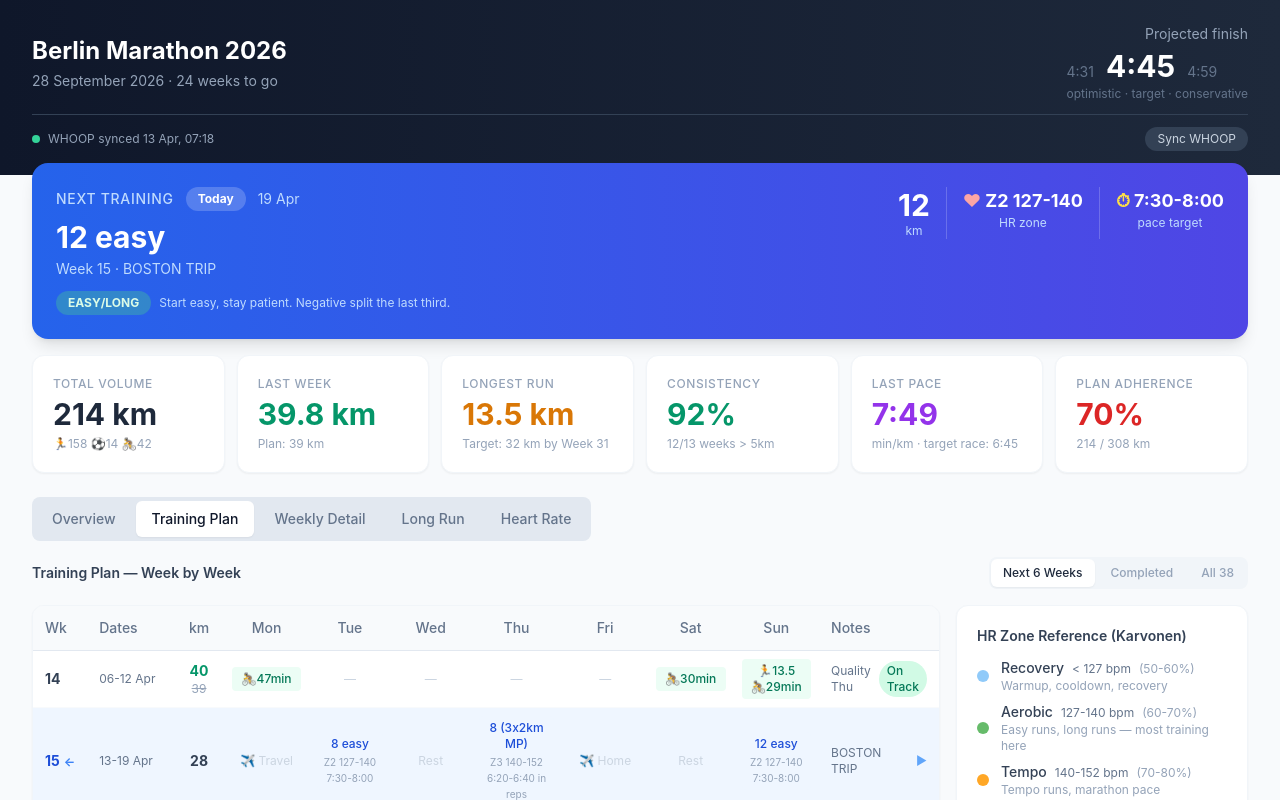
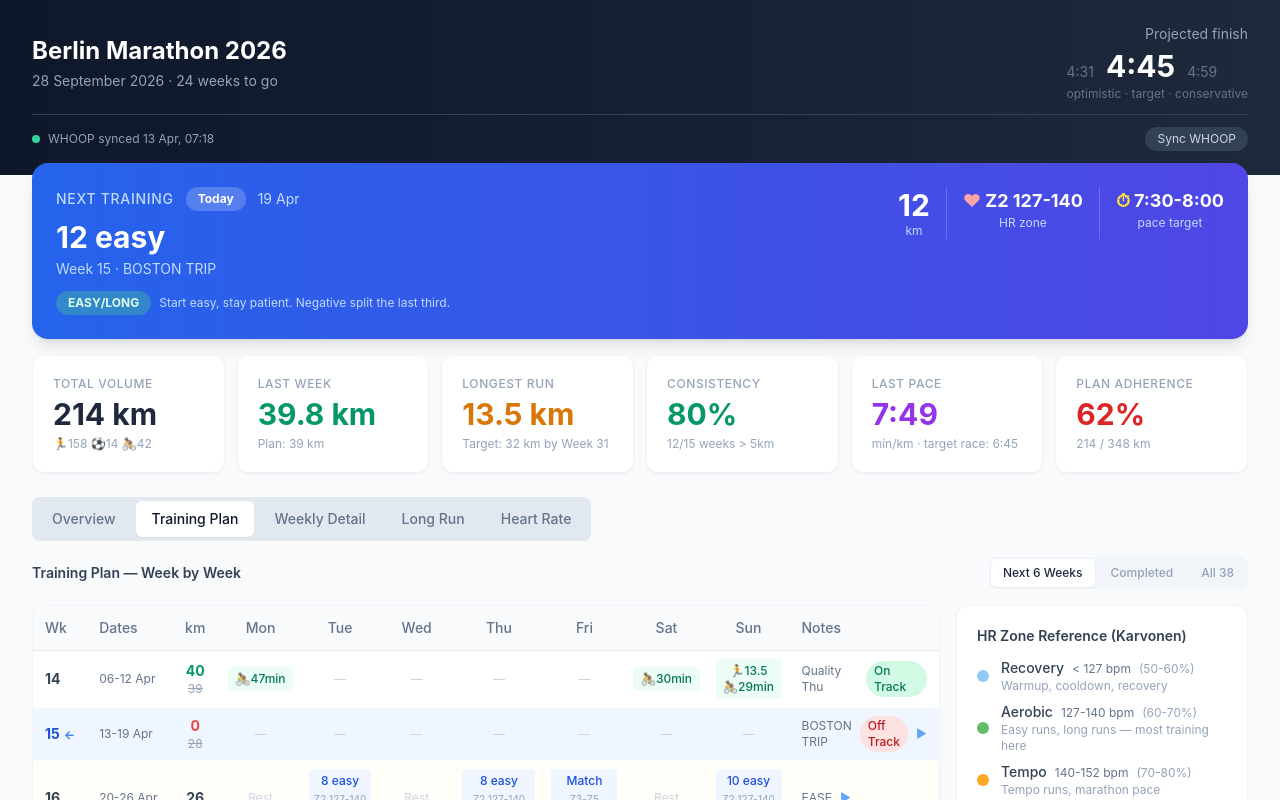
Before and after one commit to mpk907/berlin-marathon-2026, a Next.js app: page / in a window 1280 px wide. Both pictures are taken after a click on the button "Training Plan". Shown: the top 800 px of the page. Built offline with nearby package versions, Linux system fonts and the light colour scheme.

Commit message:
Show data through current day in plan and charts

```diff
--- a/src/app/api/activities/route.js
+++ b/src/app/api/activities/route.js
@@ -62,16 +62,54 @@ export async function GET() {
 
 /**
  * Merge synced weekly data with plan targets from trainingPlan.
- * Includes plan target for every week, not just weeks with actuals.
+ * Returns a COMPLETE timeline from week 1 through the current week,
+ * filling in zeros for weeks without WHOOP data.
+ * This ensures the dashboard always shows data up to today.
  */
 function mergeWithPlan(weeklyData, plan) {
+  // Compute current week number
+  const WEEK1_START = new Date("2026-01-05T00:00:00Z");
+  const now = new Date();
+  const diffDays = Math.floor((now - WEEK1_START) / 86400000);
+  const currentWeek = Math.max(1, Math.min(38, Math.floor(diffDays / 7) + 1));
+
+  // Build lookup maps
   const planMap = {};
+  const planDatesMap = {};
   for (const p of plan) {
     planMap[p.week] = p.total;
+    planDatesMap[p.week] = p.dates;
   }
 
-  return weeklyData.map(w => ({
-    ...w,
-    plan: planMap[w.week] || 0,
-  }));
+  const dataMap = {};
+  for (const w of weeklyData) {
+    dataMap[w.week] = w;
+  }
+
+  // Build complete timeline from week 1 through current week
+  const result = [];
+  for (let wk = 1; wk <= currentWeek; wk++) {
+    if (dataMap[wk]) {
+      // Week has WHOOP data — use it, add plan target
+      result.push({ ...dataMap[wk], plan: planMap[wk] || 0 });
+    } else {
+      // No WHOOP data for this week — create empty entry with plan target
+      const wkStart = new Date(WEEK1_START.getTime() + (wk - 1) * 7 * 86400000);
+      const wkEnd = new Date(wkStart.getTime() + 6 * 86400000);
+      const fmtDate = (d) => {
+        const day = String(d.getUTCDate()).padStart(2, "0");
+        const mon = d.toLocaleDateString("en-US", { month: "short", timeZone: "UTC" });
+        return `${day} ${mon}`;
+      };
+      result.push({
+        week: wk,
+        dates: planDatesMap[wk] || `${fmtDate(wkStart)}-${fmtDate(wkEnd)}`,
+        run: 0, football: 0, spin: 0,
+        plan: planMap[wk] || 0,
+        longRun: 0, avgHR: 0, z2: 0, avgPace: null,
+      });
+    }
+  }
+
+  return result;
 }
--- a/src/components/Dashboard.jsx
+++ b/src/components/Dashboard.jsx
@@ -164,7 +164,8 @@ export default function Dashboard() {
     const totalPlan = completed.reduce((s, w) => s + (w.plan || 0), 0);
     const longRuns = completed.map(w => w.longRun).filter(x => x > 0);
     const longestRun = Math.max(...longRuns, 0);
-    const lastWeek = completed[completed.length - 1];
+    // Find the most recent week with actual activity (skip zero-data weeks)
+    const lastWeek = [...completed].reverse().find(w => (w.run || 0) + (w.football || 0) + (w.spin || 0) > 0) || completed[completed.length - 1];
     const lastWeekKm = lastWeek ? (lastWeek.run || 0) + (lastWeek.football || 0) + (lastWeek.spin || 0) : 0;
 
     // Dynamic weeks to race
@@ -598,20 +599,25 @@ export default function Dashboard() {
                   </thead>
                   <tbody>
                     {filteredPlan.map(w => {
-                      const isPast = w.week < currentWeek;
+                      const isPastWeek = w.week < currentWeek;
                       const isCurrent = w.week === currentWeek;
-                      const isFuture = w.week >= currentWeek;
+                      const isFutureWeek = w.week > currentWeek;
                       const actuals = weeklyActuals[w.week] || {};
                       const weekData = weeklyData.find(wd => wd.week === w.week);
                       const actualTotal = weekData ? (weekData.run || 0) + (weekData.football || 0) + (weekData.spin || 0) : null;
-                      const pct = isPast && weekData && w.total > 0 ? Math.round((actualTotal || 0) / w.total * 100) : null;
+                      const pct = (isPastWeek || isCurrent) && weekData && w.total > 0 ? Math.round((actualTotal || 0) / w.total * 100) : null;
                       const isExpanded = expandedWeek === w.week;
                       const detail = w.detail || {};
+
+                      // For current week: compute which day-of-week today is
+                      // days array = ["mon","tue","wed","thu","fri","sat","sun"]
+                      // JS getDay(): 0=Sun,1=Mon..6=Sat → remap to our index
+                      const todayDayIdx = isCurrent ? ((new Date().getDay() + 6) % 7) : -1;
 
                       return (
                         <React.Fragment key={w.week}>
                           <tr
-                            className={`border-b border-slate-50 cursor-pointer ${isCurrent ? "bg-blue-50" : isPast ? "bg-white" : w.notes?.includes("EASE") ? "bg-amber-50/30" : w.notes?.includes("TAPER") ? "bg-green-50/30" : w.notes?.includes("PEAK") ? "bg-red-50/30" : "bg-white"} hover:bg-slate-50`}
+                            className={`border-b border-slate-50 cursor-pointer ${isCurrent ? "bg-blue-50" : isPastWeek ? "bg-white" : w.notes?.includes("EASE") ? "bg-amber-50/30" : w.notes?.includes("TAPER") ? "bg-green-50/30" : w.notes?.includes("PEAK") ? "bg-red-50/30" : "bg-white"} hover:bg-slate-50`}
                             onClick={() => setExpandedWeek(isExpanded ? null : w.week)}>
                             <td className={`px-3 py-2 font-bold ${isCurrent ? "text-blue-700" : "text-slate-700"}`}>
                               {w.week}
@@ -619,7 +625,7 @@ export default function Dashboard() {
                             </td>
                             <td className="px-3 py-2 text-slate-500 text-xs">{w.dates}</td>
                             <td className="px-3 py-2 text-center">
-                              {isPast && actualTotal !== null ? (
+                              {(isPastWeek || isCurrent) && actualTotal !== null ? (
                                 <div>
                                   <div className={`font-bold ${pct >= 85 ? "text-emerald-600" : pct >= 50 ? "text-amber-600" : "text-red-500"}`}>
                                     {actualTotal.toFixed(0)}
@@ -630,21 +636,35 @@ export default function Dashboard() {
                                 <div className="font-bold text-slate-700">{w.total}</div>
                               )}
                             </td>
-                            {days.map(d => (
+                            {days.map((d, dayIdx) => {
+                              // Per-day past/future: past weeks are all past, future weeks all future
+                              // Current week: days up to today are past, days after today are future
+                              let dayIsPast, dayIsFuture;
+                              if (isPastWeek) {
+                                dayIsPast = true; dayIsFuture = false;
+                              } else if (isFutureWeek) {
+                                dayIsPast = false; dayIsFuture = true;
+                              } else {
+                                // Current week — compare day index
+                                dayIsPast = dayIdx <= todayDayIdx;
+                                dayIsFuture = dayIdx > todayDayIdx;
+                              }
+                              return (
                                 <td key={d} className="px-2 py-2 text-center">
                                   <DayCell
                                     planned={w[d]}
                                     actual={actuals[d]}
-                                  isPast={isPast}
-                                  isFuture={isFuture}
-                                  detail={isFuture ? detail[d] : null}
+                                    isPast={dayIsPast}
+                                    isFuture={dayIsFuture}
+                                    detail={dayIsFuture ? detail[d] : null}
                                   />
                                 </td>
-                            ))}
+                              );
+                            })}
                             <td className="px-3 py-2">
                               <div className="flex items-center gap-2">
                                 {w.notes && <span className="text-xs text-slate-500">{w.notes}</span>}
-                                {isPast && pct !== null && <StatusBadge pct={pct} />}
+                                {(isPastWeek || isCurrent) && pct !== null && <StatusBadge pct={pct} />}
                                 {w.detail && <span className="text-xs text-blue-400">{isExpanded ? "▼" : "▶"}</span>}
                               </div>
                             </td>
```
Lines whose indentation alone changed are shown as unchanged.
